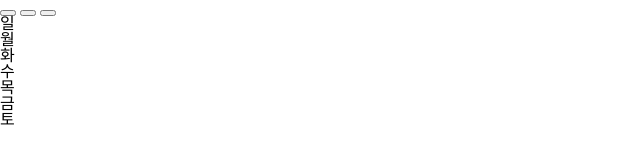
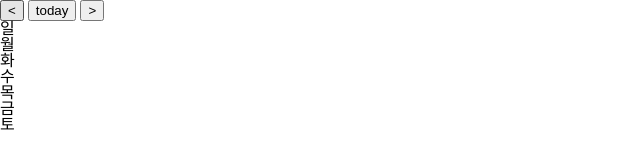
Before and after one commit to meree21/Calendar, a plain HTML site: page Calendar(2022)/index.html in a window 1280 px wide. Shown: the whole page, without its empty margins (0-640 px from the left). Drawn offline with Linux system fonts and the light colour scheme.

Commit message:
Update index.html

```diff
--- a/Calendar(2022)/index.html
+++ b/Calendar(2022)/index.html
@@ -10,9 +10,9 @@
         <div class="header">
             <div class="year-month"></div>
             <div class="nav">
-                <button class="nav-btn go-prev"></button>
-                <button class="nav-btn go-today"></button>
-                <button class="nav-btn go-next"></button>
+                <button class="nav-btn go-prev">&lt;</button>
+                <button class="nav-btn go-today">today</button>
+                <button class="nav-btn go-next">&gt;</button>
             </div>
         </div>
         <div class="main">
```
